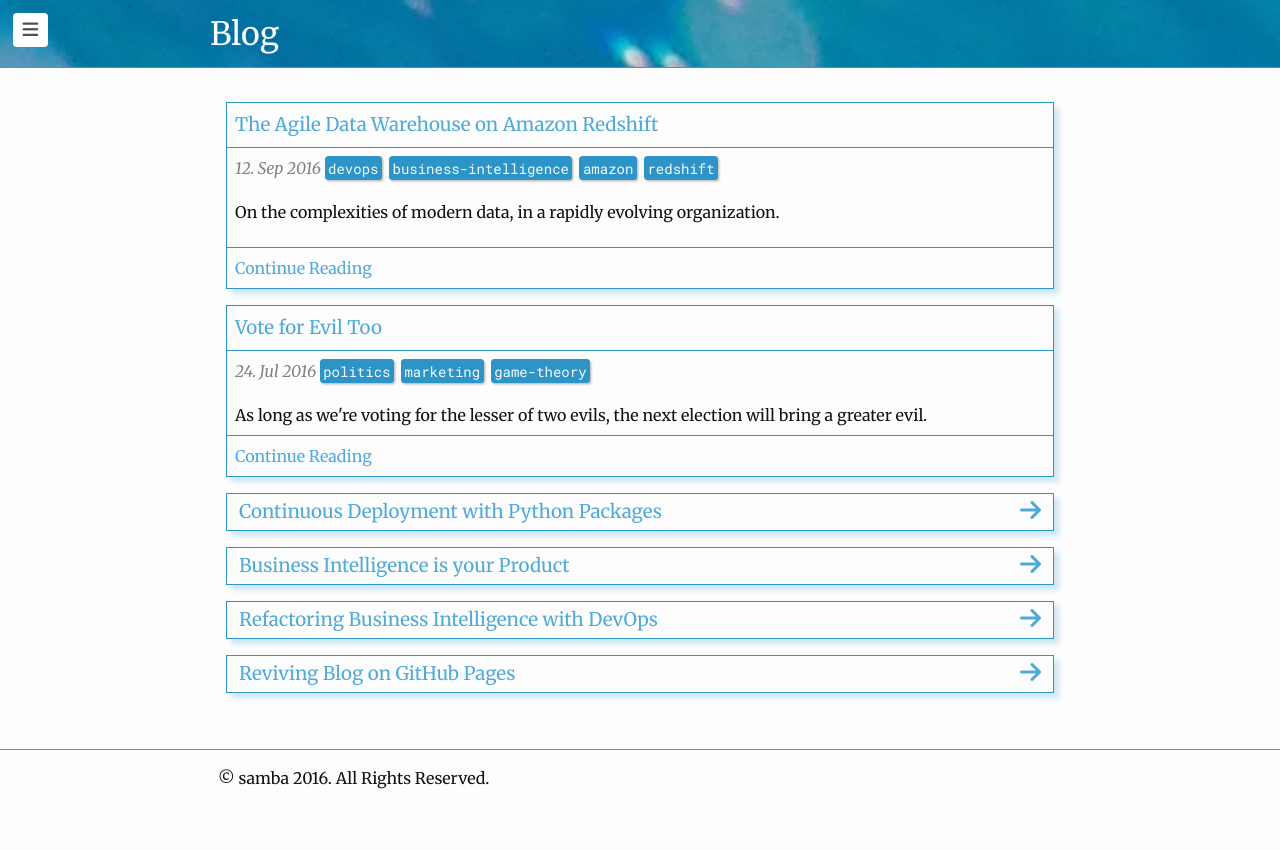
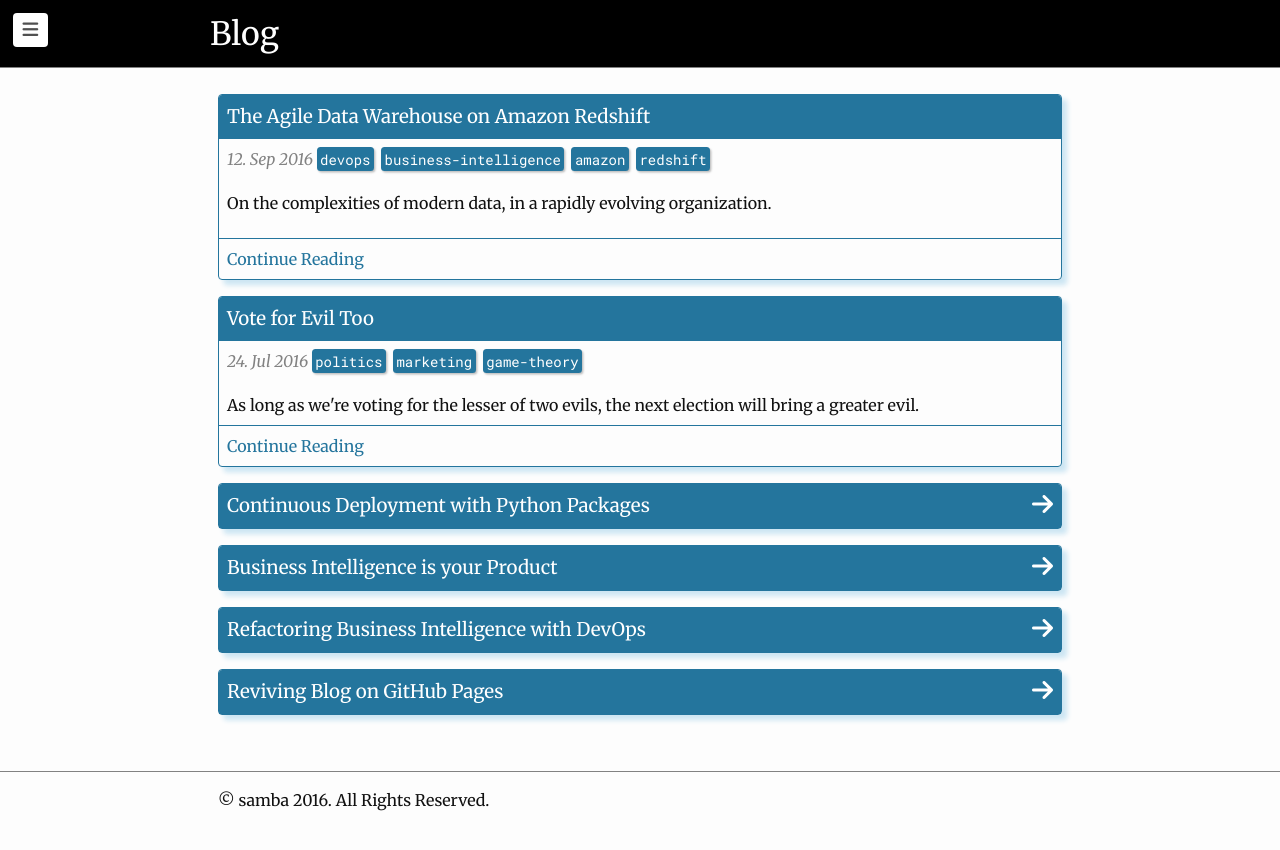
Before and after one commit to samba/samba.github.io, a Jekyll site: the page built from pages/blog.html, in a window 1280 px wide. Shown: the top 850 px of the page. Built offline with Jekyll 4.4.1, drawn with Linux system fonts in a browser that asks for light colours; nearby versions of some CDN libraries; comment, search, counter and statistics services are not loaded.

Commit message:
Convert blog list to card styles

```diff
--- a/_sass/main.scss
+++ b/_sass/main.scss
@@ -27,10 +27,11 @@ $text-color:       #111;
 $text-color-light: white;
 
 
-$brand-color:      rgb(80, 170, 215);
-$brand-color-shade:lighten($brand-color, 30%);
-$brand-color-light:lighten($brand-color, 40%);
-$brand-color-dark: darken($brand-color, 10%);
+$brand-color:      darken(rgb(80, 170, 215), 20%);
+// $brand-color:      rgb(80, 170, 215);
+$brand-color-shade: lighten($brand-color, 50%);
+$brand-color-light: lighten($brand-color, 80%);
+$brand-color-dark: darken($brand-color, 00%);
 
 $background-dark:  darken($brand-color, 20%);
 $background-color: #fdfdfd;
--- a/_sass/material.scss
+++ b/_sass/material.scss
@@ -20,6 +20,22 @@ $material-card-depth: 1em;
 	margin: ($padding);
 }
 
+@mixin inlineheader {
+	h1, h2, h3, h4, h5, h6 {
+		display: inline-block;
+		margin: 0;
+		float: left;
+		clear: left;
+
+		& + i.fa {
+			display: inline-block;
+			font-size: 1.5rem;
+			float: right;
+		}
+
+	}
+}
+
 
 .material {
 
@@ -33,30 +49,49 @@ $material-card-depth: 1em;
 			right: 0.5em;
 		}
 
-		.card-header, .card-body, .card-action {
+		.card-header, .card-body, .card-meta, .card-action {
 			margin: 0;
 			padding: 0.5em;
 		}
 
+
+
 		.card-header {
 			background-color: $material-standout-color;
 			// color: $text-color-light;
-			border-bottom: 1px $material-border-color solid;
+			border-bottom: 0px $material-border-color solid;
 			border: {
 				top-left-radius: ($material-card-radius * 0.8);
 				top-right-radius: ($material-card-radius * 0.8);
 			}
 
-			h1, h2, h3, h4, h5, h6 {
-				margin: 0;
-			}
+			@extend %clearfix;
+			@include inlineheader;
+
+
 			a {
 				color: $brand-color-light;
 			}
 		}
 
-		.card-body {
 
+		 &.link {
+		 	padding: 0.25em;
+		 	.card-header {
+		 		border-width: 0;
+		 		h1, h2, h3, h4, h5, h6 {
+		 			margin: 0;
+		 		}
+		 	}
+		 	.card-header, .card-body, .card-action, .card-meta {
+		 		padding-top: 0;
+		 		padding-bottom: 0;
+		 	}
+		 }
+
+		.card-body, .card-meta {
+			border-bottom: 0;
+			border-top: 0;
 		}
 
 		.card-action {
@@ -79,20 +114,8 @@ $material-card-depth: 1em;
 			border-bottom: 1px $material-border-color solid;
 			vertical-align: middle;
 			@extend %clearfix;
+			@include inlineheader;
 
-			h1, h2, h3, h4, h5, h6 {
-				display: inline-block;
-				margin: 0;
-				float: left;
-				clear: left;
-
-				& + i.fa {
-					display: inline-block;
-					font-size: 1.5rem;
-					float: right;
-				}
-
-			}
 
 		}
 
--- a/_sass/tweaks.scss
+++ b/_sass/tweaks.scss
@@ -2,8 +2,9 @@
 $tag-shadow: 0.1em 0.1em 0.15em rgba(0, 0, 0, 0.25);
 
 header {
-	background: url("/assets/img/underwater_header.jpg") 20% center/20% no-repeat fixed;
+	// background: url("/assets/img/underwater_header.jpg") 20% center/20% no-repeat fixed;
 	background-size: cover;
+	background-color: black;
 	// padding-top: 1em;
 	// padding-bottom: 1em;
 	color: $text-color-light;
--- a/js/site.js
+++ b/js/site.js
@@ -7,7 +7,7 @@ twitter_enabled: true
 
 (function(window, document, jQuery, undefined){
 	var $ = jQuery;
-	var article_selector = 'article.article';
+	var article_selector = 'article.card';
 	var tag_selector = 'span.tag';
 
 
@@ -159,7 +159,7 @@ twitter_enabled: true
 				if(!tag || (tag == 'all')){
 					showAllArticles();
 					applyHeader('Blog')
-				} else {
+				} else if(tag) {
 					hideAllArticles();
 					activateMatchingArticles(tag.split(','));
 					applyHeader(tag);
--- a/pages/blog.html
+++ b/pages/blog.html
@@ -17,15 +17,15 @@ detailed_post_limit: 2
 
 
 {% for post in site.posts limit:page.detailed_post_limit %}
-	<article class='article'>
-		<div class='article-header'>
+	<article class='post card'>
+		<div class='card-header'>
 			<a href="{{ post.permalink |default: post.url }}">
 			<h3>{{ post.title }}</h3>
 			</a>
 		</div>
 
 
-		<div class='article-meta meta'>
+		<div class='card-meta meta'>
 			<span class='date'>{{ post.date |date:"%d. %b %Y" }}</span>
 			<aside class='inline'>
 			{% for tag in post.tags %}
@@ -34,27 +34,25 @@ detailed_post_limit: 2
 			</aside>
 		</div>
 
-		<div class='article-body'>
+		<div class='card-body'>
 			{{ post.excerpt }}
 		</div>
-		<div class='article-action'>
+		<div class='card-action'>
 			<a href="{{ post.permalink |default: post.url }}">Continue Reading</a>
 		</div>
 	</article>
 {% endfor %}
 
 {% for post in site.posts offset:page.detailed_post_limit limit:500 %}
-	<article class='article link'>
-		<div class='article-header'>
+	<article class='post card'>
+		<div class='card-header link'>
 		<a href="{{ post.permalink |default: post.url }}">
 			<h3>{{ post.title }}</h3>
 			<i class="fa fa-arrow-right fa-2x"></i>
-
-
 		</a>
 		</div>
 
-		<div class='article-meta meta hidden'>
+		<div class='card-meta meta hidden'>
 			<span class='date'>{{ post.date |date:"%d. %b %Y" }}</span>
 			<aside class='inline'>
 			{% for tag in post.tags %}
```
